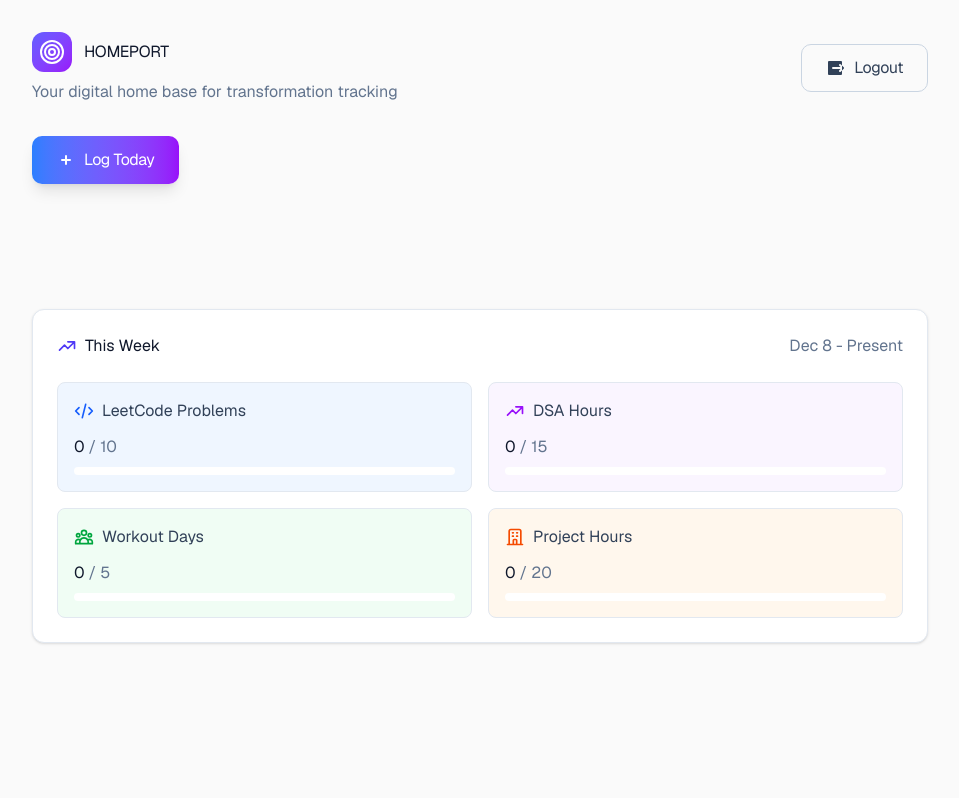
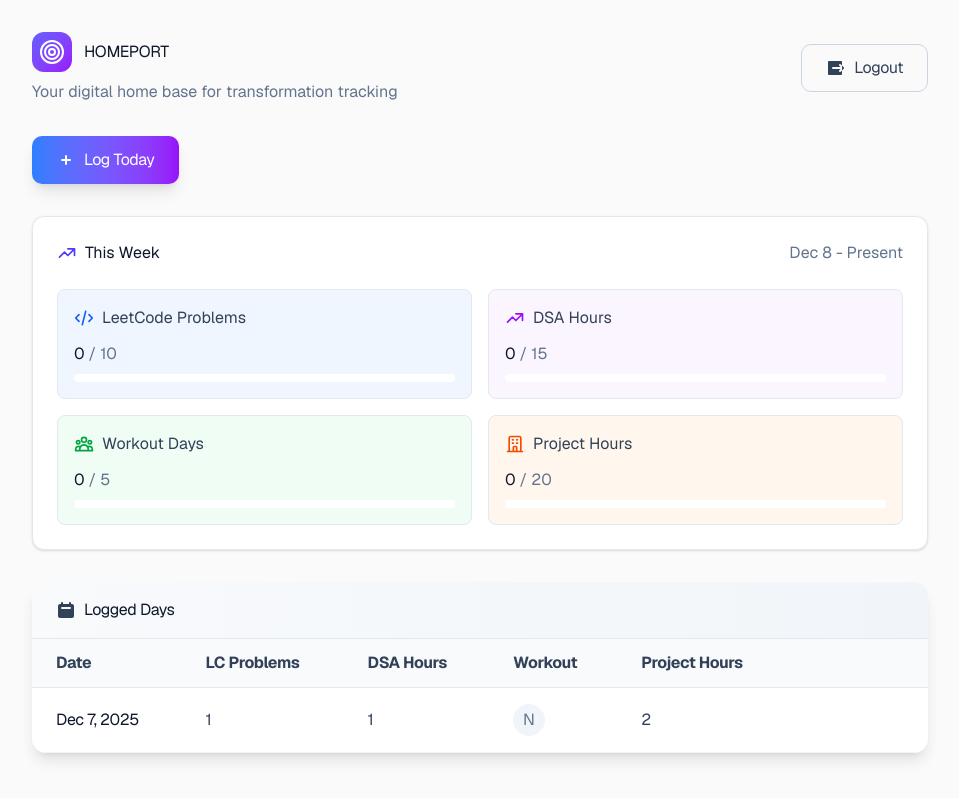
Before and after one commit to TheCandiko/homeport, a Next.js app: page / in a window 1280 px wide. Shown: the whole page, without its empty margins (160-1119 px from the left). Built offline with nearby package versions, Linux system fonts and the light colour scheme.

Commit message:
Add LoggedDayTable

```diff
--- /dev/null
+++ b/app/components/LoggedDayTable.tsx
@@ -0,0 +1,159 @@
+export interface LogEntry {
+  id: string;
+  date: string;
+  leetcodeProblems: number;
+  dsaHours: number;
+  workout: boolean;
+  projectHours: number;
+}
+
+interface LoggedDayTableProps {
+  entries: LogEntry[];
+  onEdit: (id: string) => void;
+  onDelete: (id: string) => void;
+}
+
+const CalendarIcon = () => (
+  <svg
+    className="size-5 text-[#314158]"
+    viewBox="0 0 20 20"
+    fill="currentColor"
+  >
+    <path
+      fillRule="evenodd"
+      d="M6 2a1 1 0 00-1 1v1H4a2 2 0 00-2 2v10a2 2 0 002 2h12a2 2 0 002-2V6a2 2 0 00-2-2h-1V3a1 1 0 10-2 0v1H7V3a1 1 0 00-1-1zm0 5a1 1 0 000 2h8a1 1 0 100-2H6z"
+      clipRule="evenodd"
+    />
+  </svg>
+);
+
+const EditIcon = () => (
+  <svg
+    className="size-4 text-[#314158]"
+    viewBox="0 0 16 16"
+    fill="currentColor"
+  >
+    <path d="M12.146.146a.5.5 0 0 1 .708 0l3 3a.5.5 0 0 1 0 .708l-10 10a.5.5 0 0 1-.168.11l-5 2a.5.5 0 0 1-.65-.65l2-5a.5.5 0 0 1 .11-.168l10-10zM11.207 2.5 13.5 4.793 14.793 3.5 12.5 1.207 11.207 2.5zm1.586 3L10.5 3.207 4 9.707V10h.5a.5.5 0 0 1 .5.5v.5h.5a.5.5 0 0 1 .5.5v.5h.293l6.5-6.5zm-9.761 5.175-.106.106-1.528 3.821 3.821-1.528.106-.106A.5.5 0 0 1 5 12.5V12h-.5a.5.5 0 0 1-.5-.5V11h-.5a.5.5 0 0 1-.468-.325z" />
+  </svg>
+);
+
+const DeleteIcon = () => (
+  <svg
+    className="size-4 text-[#314158]"
+    viewBox="0 0 16 16"
+    fill="currentColor"
+  >
+    <path d="M5.5 5.5A.5.5 0 0 1 6 6v6a.5.5 0 0 1-1 0V6a.5.5 0 0 1 .5-.5zm2.5 0a.5.5 0 0 1 .5.5v6a.5.5 0 0 1-1 0V6a.5.5 0 0 1 .5-.5zm3 .5a.5.5 0 0 0-1 0v6a.5.5 0 0 0 1 0V6z" />
+    <path
+      fillRule="evenodd"
+      d="M14.5 3a1 1 0 0 1-1 1H13v9a2 2 0 0 1-2 2H5a2 2 0 0 1-2-2V4h-.5a1 1 0 0 1-1-1V2a1 1 0 0 1 1-1H6a1 1 0 0 1 1-1h2a1 1 0 0 1 1 1h3.5a1 1 0 0 1 1 1v1zM4.118 4 4 4.059V13a1 1 0 0 0 1 1h6a1 1 0 0 0 1-1V4.059L11.882 4H4.118zM2.5 3V2h11v1h-11z"
+    />
+  </svg>
+);
+
+function formatDate(dateString: string): string {
+  const date = new Date(dateString);
+  return date.toLocaleDateString('en-US', {
+    month: 'short',
+    day: 'numeric',
+    year: 'numeric',
+  });
+}
+
+export default function LoggedDayTable({
+  entries,
+  onEdit,
+  onDelete,
+}: LoggedDayTableProps) {
+  return (
+    <div className="w-full overflow-hidden rounded-[14px] bg-white shadow-[0px_10px_15px_-3px_rgba(0,0,0,0.1),0px_4px_6px_-4px_rgba(0,0,0,0.1)]">
+      {/* Header */}
+      <div className="flex h-[57px] items-center gap-2 border-b border-slate-200 bg-gradient-to-r from-[#f8fafc] to-[#f1f5f9] px-6">
+        <CalendarIcon />
+        <span className="text-base font-normal tracking-tight text-[#0f172b]">
+          Logged Days
+        </span>
+      </div>
+
+      {/* Table */}
+      <div className="overflow-x-auto">
+        <table className="w-full">
+          <thead>
+            <tr className="h-[48.5px] border-b border-slate-200 bg-slate-50">
+              <th className="px-6 text-left text-base font-bold tracking-tight text-[#314158]">
+                Date
+              </th>
+              <th className="px-6 text-left text-base font-bold tracking-tight text-[#314158]">
+                LC Problems
+              </th>
+              <th className="px-6 text-left text-base font-bold tracking-tight text-[#314158]">
+                DSA Hours
+              </th>
+              <th className="px-6 text-left text-base font-bold tracking-tight text-[#314158]">
+                Workout
+              </th>
+              <th className="px-6 text-left text-base font-bold tracking-tight text-[#314158]">
+                Project Hours
+              </th>
+              <th className="w-[140px] px-6"></th>
+            </tr>
+          </thead>
+          <tbody>
+            {entries.map((entry) => (
+              <tr
+                key={entry.id}
+                className="group h-[65px] border-b border-slate-100"
+              >
+                <td className="px-6 text-base tracking-tight text-[#0f172b]">
+                  {formatDate(entry.date)}
+                </td>
+                <td className="px-6 text-base tracking-tight text-[#314158]">
+                  {entry.leetcodeProblems}
+                </td>
+                <td className="px-6 text-base tracking-tight text-[#314158]">
+                  {entry.dsaHours}
+                </td>
+                <td className="px-6">
+                  <span className="inline-flex size-8 items-center justify-center rounded-full bg-slate-100 text-base text-[#62748e]">
+                    {entry.workout ? 'Y' : 'N'}
+                  </span>
+                </td>
+                <td className="px-6 text-base tracking-tight text-[#314158]">
+                  {entry.projectHours}
+                </td>
+                <td className="px-6">
+                  <div className="flex gap-2 opacity-0 transition-opacity group-hover:opacity-100">
+                    <button
+                      onClick={() => onEdit(entry.id)}
+                      className="flex size-7 items-center justify-center rounded hover:bg-slate-100"
+                      aria-label="Edit entry"
+                    >
+                      <EditIcon />
+                    </button>
+                    <button
+                      onClick={() => onDelete(entry.id)}
+                      className="flex size-7 items-center justify-center rounded hover:bg-slate-100"
+                      aria-label="Delete entry"
+                    >
+                      <DeleteIcon />
+                    </button>
+                  </div>
+                </td>
+              </tr>
+            ))}
+            {entries.length === 0 && (
+              <tr>
+                <td
+                  colSpan={6}
+                  className="px-6 py-8 text-center text-base text-[#62748e]"
+                >
+                  No entries logged yet
+                </td>
+              </tr>
+            )}
+          </tbody>
+        </table>
+      </div>
+    </div>
+  );
+}
--- a/app/page.tsx
+++ b/app/page.tsx
@@ -5,22 +5,90 @@ import { useRouter } from 'next/navigation';
 import { createClient } from '@/lib/supabase/client';
 import Header from '@/app/components/Header';
 import WeeklyHighlight from '@/app/components/WeeklyHighlight';
+import LoggedDayTable, { LogEntry } from '@/app/components/LoggedDayTable';
 import Modal from '@/app/components/Modal';
 import Form from '@/app/components/Form';
 import FormTitle from '@/app/components/FormTitle';
 import FormField from '@/app/components/FormField';
 import Button from '@/app/components/Button';
 
+const initialEntries: LogEntry[] = [
+  {
+    id: '1',
+    date: '2025-12-07',
+    leetcodeProblems: 1,
+    dsaHours: 1,
+    workout: false,
+    projectHours: 2,
+  },
+];
+
 export default function Home() {
   const router = useRouter();
   const [isModalOpen, setIsModalOpen] = useState(false);
   const [isLogged, setIsLogged] = useState(false);
+  const [logEntries, setLogEntries] = useState<LogEntry[]>(initialEntries);
+  const [editingEntry, setEditingEntry] = useState<LogEntry | null>(null);
 
-  const handleClose = () => setIsModalOpen(false);
+  // Form state
+  const [formDate, setFormDate] = useState('');
+  const [formLeetcode, setFormLeetcode] = useState('0');
+  const [formDsaHours, setFormDsaHours] = useState('0');
+  const [formWorkout, setFormWorkout] = useState(false);
+  const [formProjectHours, setFormProjectHours] = useState('0');
+
+  const resetForm = () => {
+    setFormDate('');
+    setFormLeetcode('0');
+    setFormDsaHours('0');
+    setFormWorkout(false);
+    setFormProjectHours('0');
+    setEditingEntry(null);
+  };
+
+  const handleClose = () => {
+    setIsModalOpen(false);
+    resetForm();
+  };
 
   const handleLogToday = () => {
+    const newEntry: LogEntry = {
+      id: editingEntry?.id || Date.now().toString(),
+      date: formDate || new Date().toISOString().split('T')[0],
+      leetcodeProblems: parseInt(formLeetcode) || 0,
+      dsaHours: parseInt(formDsaHours) || 0,
+      workout: formWorkout,
+      projectHours: parseInt(formProjectHours) || 0,
+    };
+
+    if (editingEntry) {
+      setLogEntries((prev) =>
+        prev.map((entry) => (entry.id === editingEntry.id ? newEntry : entry))
+      );
+    } else {
+      setLogEntries((prev) => [newEntry, ...prev]);
+    }
+
     setIsLogged(true);
     setIsModalOpen(false);
+    resetForm();
+  };
+
+  const handleEditEntry = (id: string) => {
+    const entry = logEntries.find((e) => e.id === id);
+    if (entry) {
+      setEditingEntry(entry);
+      setFormDate(entry.date);
+      setFormLeetcode(entry.leetcodeProblems.toString());
+      setFormDsaHours(entry.dsaHours.toString());
+      setFormWorkout(entry.workout);
+      setFormProjectHours(entry.projectHours.toString());
+      setIsModalOpen(true);
+    }
+  };
+
+  const handleDeleteEntry = (id: string) => {
+    setLogEntries((prev) => prev.filter((entry) => entry.id !== id));
   };
 
   const handleLogout = async () => {
@@ -70,23 +138,56 @@ export default function Home() {
           {isLogged ? 'Logged Today' : 'Log Today'}
         </Button>
       </div>
-      <main className="flex flex-1 items-center justify-center">
+      <main className="mx-auto mt-8 flex w-full max-w-4xl flex-1 flex-col gap-8">
         <WeeklyHighlight />
+        <LoggedDayTable
+          entries={logEntries}
+          onEdit={handleEditEntry}
+          onDelete={handleDeleteEntry}
+        />
       </main>
 
       <Modal isOpen={isModalOpen} onClose={handleClose}>
         <Form>
           <FormTitle
             icon={<CalendarIcon />}
-            title="Daily Log"
+            title={editingEntry ? 'Edit Log' : 'Daily Log'}
             onClose={handleClose}
           />
           <div className="flex flex-col gap-4 p-6">
-            <FormField label="Date" type="date" />
-            <FormField label="LeetCode Problems" type="number" placeholder="0" />
-            <FormField label="DSA Study Hours" type="number" placeholder="0" />
-            <FormField label="Workout completed" type="checkbox" />
-            <FormField label="Project Hours" type="number" placeholder="0" />
+            <FormField
+              label="Date"
+              type="date"
+              value={formDate}
+              onChange={(e) => setFormDate(e.target.value)}
+            />
+            <FormField
+              label="LeetCode Problems"
+              type="number"
+              placeholder="0"
+              value={formLeetcode}
+              onChange={(e) => setFormLeetcode(e.target.value)}
+            />
+            <FormField
+              label="DSA Study Hours"
+              type="number"
+              placeholder="0"
+              value={formDsaHours}
+              onChange={(e) => setFormDsaHours(e.target.value)}
+            />
+            <FormField
+              label="Workout completed"
+              type="checkbox"
+              checked={formWorkout}
+              onChange={(e) => setFormWorkout(e.target.checked)}
+            />
+            <FormField
+              label="Project Hours"
+              type="number"
+              placeholder="0"
+              value={formProjectHours}
+              onChange={(e) => setFormProjectHours(e.target.value)}
+            />
             <div className="flex gap-3 pt-4">
               <Button
                 variant="outlined"
@@ -97,10 +198,10 @@ export default function Home() {
               </Button>
               <Button
                 variant="filled"
-                icon={<PlusIcon />}
+                icon={editingEntry ? <CheckIcon /> : <PlusIcon />}
                 onClick={handleLogToday}
               >
-                Log Today
+                {editingEntry ? 'Save Changes' : 'Log Today'}
               </Button>
             </div>
           </div>
```
